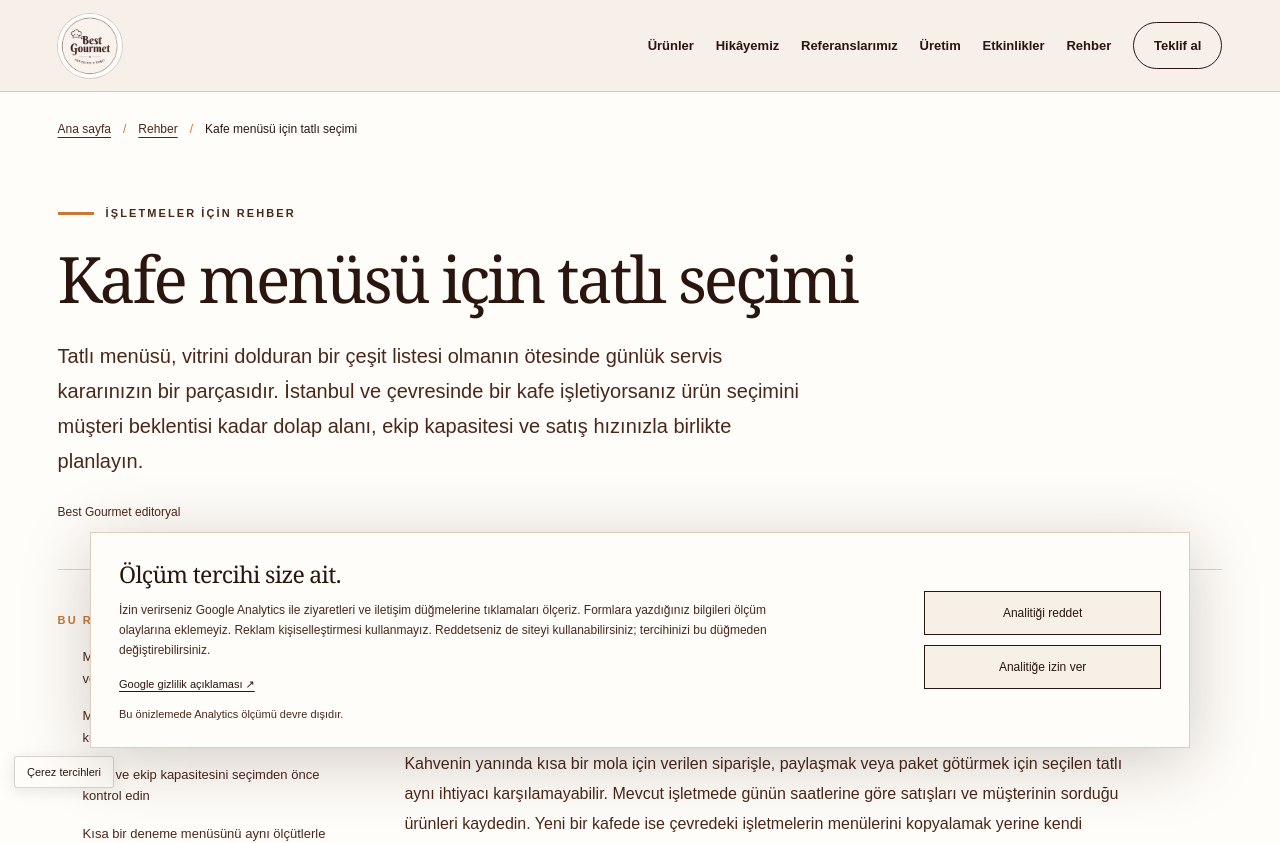
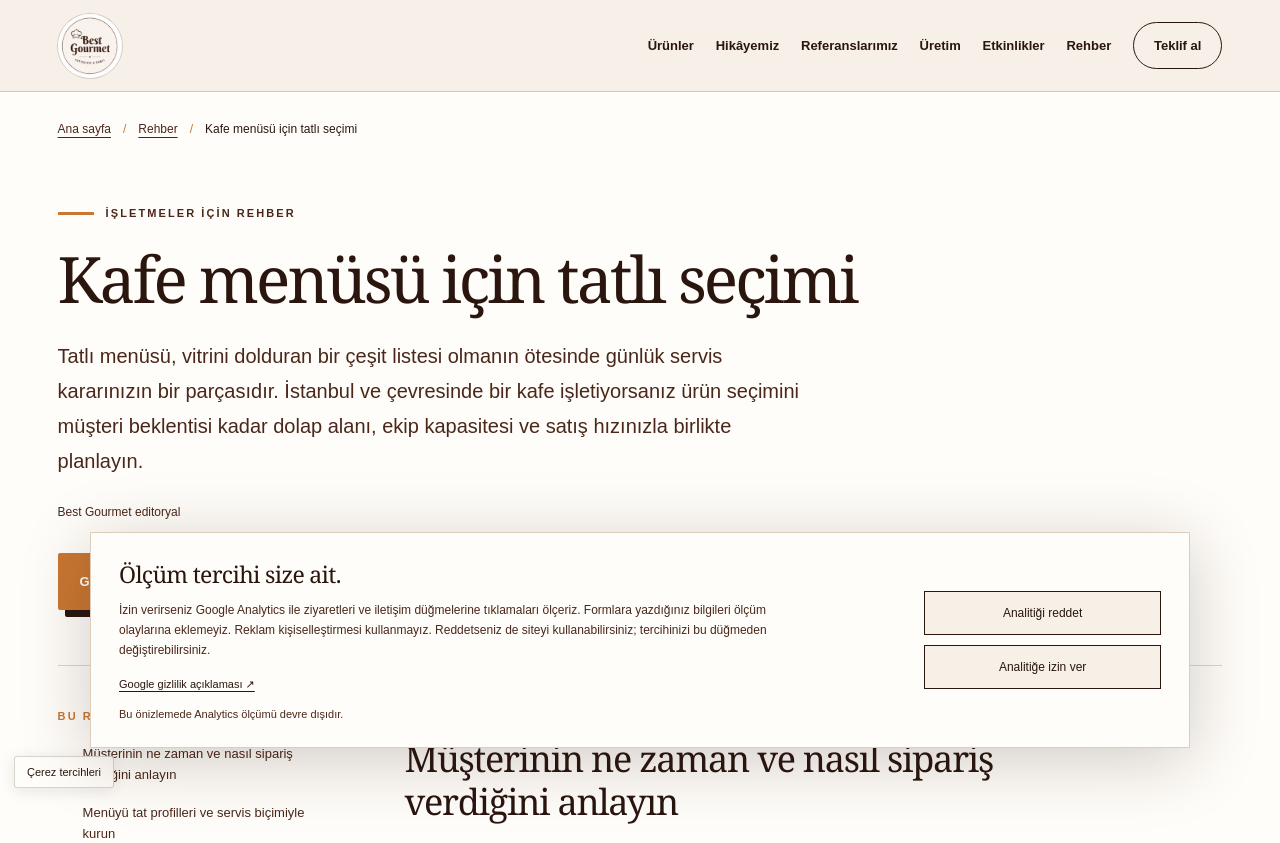
Before and after one commit to bilalsefer135-creator/bestgourmet, a Next.js app: page /rehber/kafe-menusu-tatli-secimi in a window 1280 px wide. Shown: the top 843 px of the page. Built offline with nearby package versions, Linux system fonts and the light colour scheme.

Commit message:
feat: add prominent product and price-list CTAs to guides

```diff
--- a/app/guides.css
+++ b/app/guides.css
@@ -9,6 +9,10 @@
 .guide-page h1 { max-width: 850px; font-size: clamp(36px, 5vw, 66px); line-height: 1.08; letter-spacing: -.045em; margin: 22px 0 26px; overflow-wrap: break-word; }
 .guide-page .guide-lead { max-width: 760px; font-size: clamp(17px, 1.65vw, 20px); line-height: 1.75; color: var(--brown); }
 .guide-byline { margin: 24px 0 0; font-size: 12px; color: var(--brown); }
+.guide-intro-actions { display: flex; align-items: stretch; flex-wrap: wrap; gap: 20px; margin-top: 32px; padding-bottom: 7px; }
+.guide-intro-actions .button { min-height: 54px; min-width: 225px; }
+.guide-products-button { border: 1px solid var(--cocoa); background: transparent; color: var(--cocoa); }
+.guide-products-button:hover { background: var(--cream); }
 .guide-card-grid { display: grid; grid-template-columns: repeat(3, minmax(0, 1fr)); gap: 24px; padding-bottom: 64px; }
 .guide-card { display: flex; flex-direction: column; align-items: flex-start; border-top: 2px solid var(--caramel); background: var(--cream); padding: clamp(22px, 2.5vw, 34px); transition: background .2s ease; }
 .guide-card:hover { background: #efe2d2; }
@@ -57,6 +61,8 @@
   .guide-contact { align-items: flex-start; flex-direction: column; }
 }
 @media (max-width: 760px) {
+  .guide-intro-actions { flex-direction: column; align-items: stretch; gap: 18px; }
+  .guide-intro-actions .button { width: 100%; min-width: 0; }
   .guide-breadcrumbs { padding-top: 22px; font-size: 11px; }
   .guide-hub-intro, .guide-article-intro { padding: 18px 0 34px; }
   .guide-page h1 { font-size: clamp(34px, 8.5vw, 48px); line-height: 1.1; margin-top: 20px; }
--- a/app/rehber/[slug]/page.tsx
+++ b/app/rehber/[slug]/page.tsx
@@ -3,6 +3,7 @@ import Link from "next/link";
 import { notFound } from "next/navigation";
 import { EventFooter } from "@/components/events/event-footer";
 import { EventHeader } from "@/components/events/event-header";
+import { GuideActions } from "@/components/guides/guide-actions";
 import { getGuide, guides, serializeGuideJsonLd } from "@/lib/guides";
 import { pageMetadata, SITE_URL } from "@/lib/seo";
 
@@ -58,6 +59,7 @@ export default async function GuidePage({ params }: GuidePageProps) {
             <h1>{guide.title}</h1>
             <p className="guide-lead">{guide.intro}</p>
             <p className="guide-byline">Best Gourmet editoryal</p>
+            <GuideActions context={guide.title} />
           </header>
           <div className="guide-reading-layout">
             <aside className="guide-contents">
@@ -76,7 +78,7 @@ export default async function GuidePage({ params }: GuidePageProps) {
           </div>
         </article>
         <section className="guide-related" aria-labelledby="guide-products-title"><div><p className="section-index">Katalogdan devam edin</p><h2 id="guide-products-title">İlgili ürün grupları</h2></div><ul>{guide.relatedLinks.map((link) => <li key={link.href}><Link href={link.href}>{link.label}<span aria-hidden="true">↗</span></Link></li>)}</ul></section>
-        <section className="guide-contact" aria-labelledby="guide-contact-title"><div><p className="section-index">İşletmeniz için sonraki adım</p><h2 id="guide-contact-title">Sorularınızı birlikte netleştirelim.</h2><p>İlgilendiğiniz ürünleri ve bulunduğunuz bölgeyi paylaşın. Fiyat, sipariş miktarı ve teslimat kapsamını işletmenizin ihtiyacına göre görüşelim.</p></div><a className="button button-primary" href="https://wa.me/905015740522">WhatsApp ile görüşün <span aria-hidden="true">↗</span></a></section>
+        <section className="guide-contact" aria-labelledby="guide-contact-title"><div><p className="section-index">İşletmeniz için sonraki adım</p><h2 id="guide-contact-title">Sorularınızı birlikte netleştirelim.</h2><p>İlgilendiğiniz ürünleri ve bulunduğunuz bölgeyi paylaşın. Fiyat, sipariş miktarı ve teslimat kapsamını işletmenizin ihtiyacına göre görüşelim.</p></div><div className="guide-contact-actions"><a className="button button-primary" href="https://wa.me/905015740522" target="_blank" rel="noreferrer">WhatsApp ile görüşün <span aria-hidden="true">↗</span></a><Link className="text-link" href="/#urunler">Ürünleri incele <span aria-hidden="true">↗</span></Link></div></section>
         <nav className="guide-more" aria-label="Diğer rehberler"><p className="section-index">Okumaya devam edin</p>{guides.filter((item) => item.slug !== guide.slug).map((item) => <Link href={`/rehber/${item.slug}`} key={item.slug}>{item.title}<span aria-hidden="true">↗</span></Link>)}<Link href="/rehber">Tüm rehberler<span aria-hidden="true">←</span></Link></nav>
       </div>
       <EventFooter />
--- a/app/rehber/page.tsx
+++ b/app/rehber/page.tsx
@@ -1,6 +1,7 @@
 import Link from "next/link";
 import { EventFooter } from "@/components/events/event-footer";
 import { EventHeader } from "@/components/events/event-header";
+import { GuideActions } from "@/components/guides/guide-actions";
 import { guides, serializeGuideJsonLd } from "@/lib/guides";
 import { pageMetadata, SITE_URL } from "@/lib/seo";
 
@@ -31,6 +32,7 @@ export default function GuidesPage() {
           <h1>Kafe ve pastaneler için tatlı rehberi</h1>
           <p className="guide-lead">Doğru ürünü seçmek, iyi sorularla başlar. İstanbul ve çevresindeki işletmeler için tedarik, maliyet ve menü kararlarını birlikte düşünmeye yardımcı olan notlar.</p>
           <p className="guide-byline">Best Gourmet editoryal</p>
+          <GuideActions />
         </header>
         <section className="guide-card-grid" aria-label="Tatlı satın alma ve menü rehberleri">
           {guides.map((guide, index) => (
--- /dev/null
+++ b/components/guides/guide-actions.tsx
@@ -0,0 +1,17 @@
+import Link from "next/link";
+
+export function GuideActions({ context = "İşletmeler için tatlı rehberi" }: { context?: string }) {
+  const message = `Merhaba, Best Gourmet ${context} yazısını inceledim. İşletmem için güncel fiyat listesini ve sipariş koşullarını öğrenmek istiyorum.`;
+
+  return (
+    <div className="guide-intro-actions" aria-label="Ürün ve fiyat bilgisi">
+      <a className="button button-primary" href={`https://wa.me/905015740522?text=${encodeURIComponent(message)}`}
+        data-analytics-intent="price_list" data-analytics-placement="content" target="_blank" rel="noreferrer">
+        Güncel fiyat listesini iste <span aria-hidden="true">↗</span>
+      </a>
+      <Link className="button guide-products-button" href="/#urunler">
+        Ürünleri incele <span aria-hidden="true">↗</span>
+      </Link>
+    </div>
+  );
+}
--- a/tests/browser-seo-qa.mjs
+++ b/tests/browser-seo-qa.mjs
@@ -138,6 +138,13 @@ try {
   assert.equal(events.length, 2, "one manual pageview per route");
   assert.equal(events[1][2].page_location, "https://bestgourmet.online/rehber");
 
+  await prodPage.locator('.guide-intro-actions a[data-analytics-intent="price_list"]').click();
+  const guidePriceRequest = (await queue()).filter((item) => item[0] === "event" && item[1] === "price_list_click").at(-1);
+  assert.deepEqual(guidePriceRequest[2], {
+    contact_method: "whatsapp", placement: "content",
+    page_location: "https://bestgourmet.online/rehber", page_referrer: "",
+  }, "new introductory CTA tracks a price request on the current guide page, without message text");
+
   await prodPage.locator('.guide-contact-actions a[href="https://wa.me/905015740522"]').click();
   const guideContact = (await queue()).filter((item) => item[0] === "event" && item[1] === "contact_click").at(-1);
   assert.equal(guideContact[2].page_location, "https://bestgourmet.online/rehber", "contact after SPA navigation uses current clean page URL");
```
Also changed, not shown: 2 other files (tests, documents, lock files or other folders).
